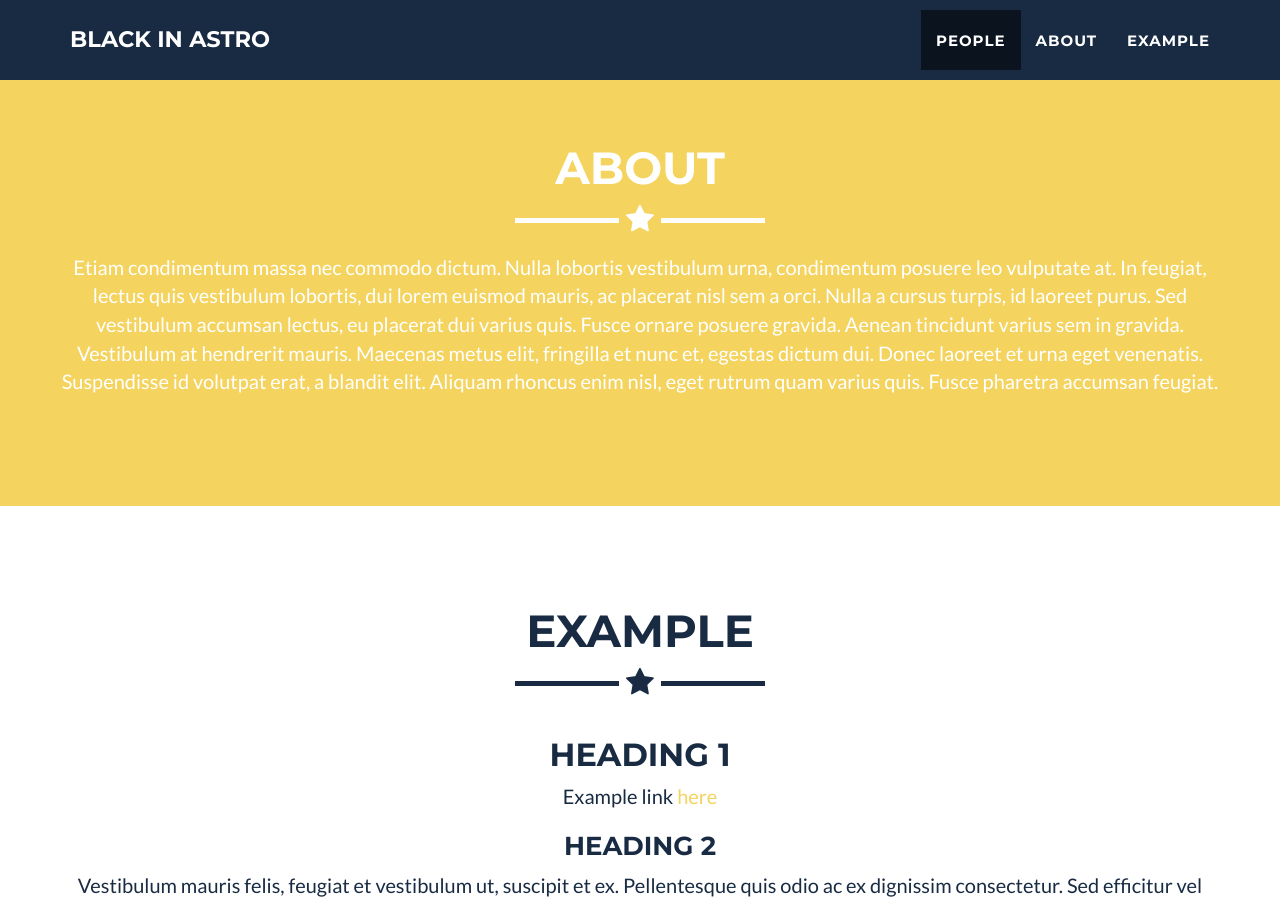
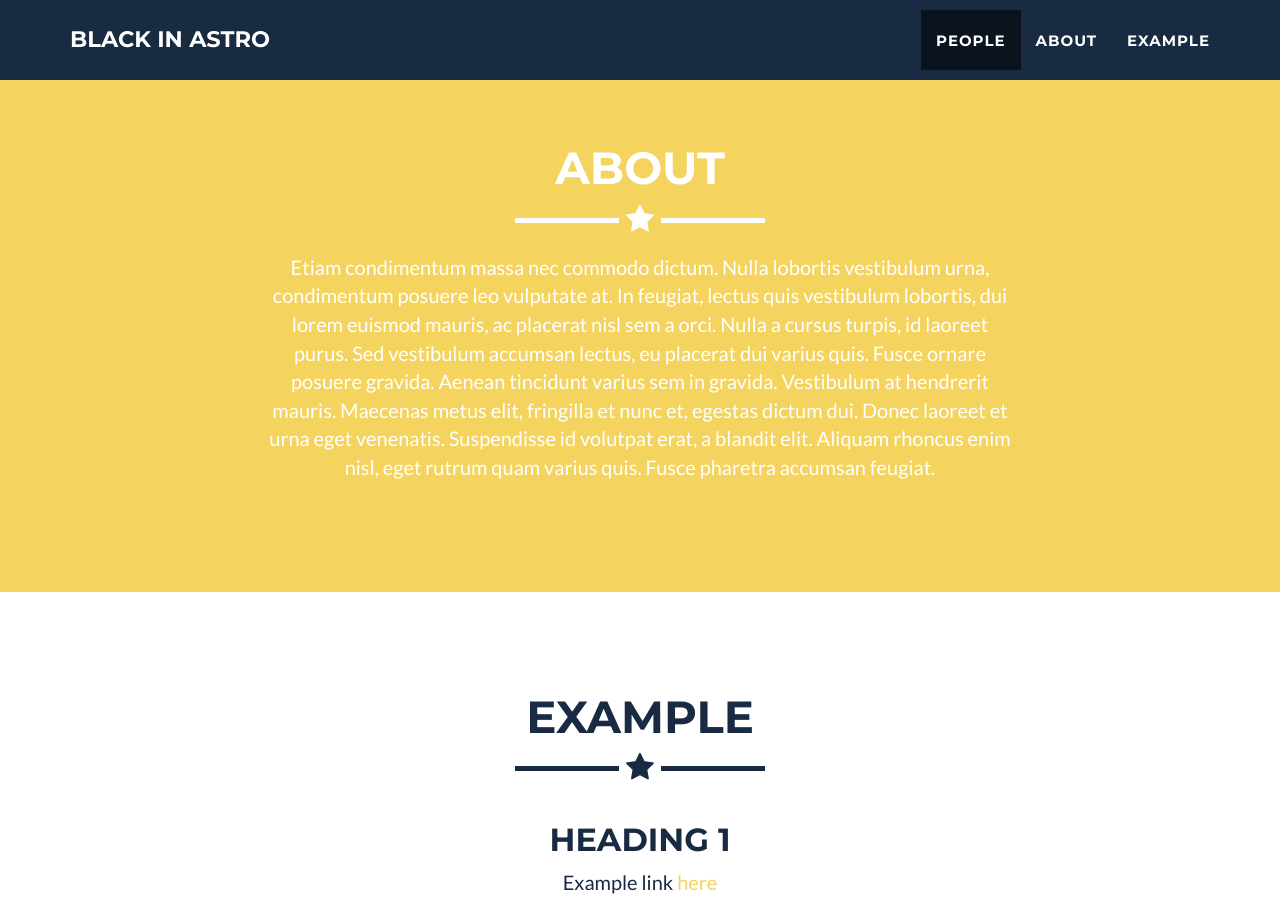
Before and after one commit to bhamssep-ed/posters, a Jekyll site: the page built from index.html, in a window 1280 px wide and 900 px high, scrolled down 1555 px. Built offline with Jekyll 4.4.1, drawn with Linux system fonts in a browser that asks for light colours.

Commit message:
Add section content to column style

```diff
--- a/_includes/sections.html
+++ b/_includes/sections.html
@@ -9,8 +9,10 @@
                     <hr class="star-{{ thecycle }}">
                 </div>
             </div>
-            <div class="row text-center">
-                {{ section.content | markdownify }}
+            <div class="row">
+                <div class="col-lg-8 col-lg-offset-2 text-center">
+                    {{ section.content | markdownify }}
+                </div>
             </div>
         </div>
     </section>
```
